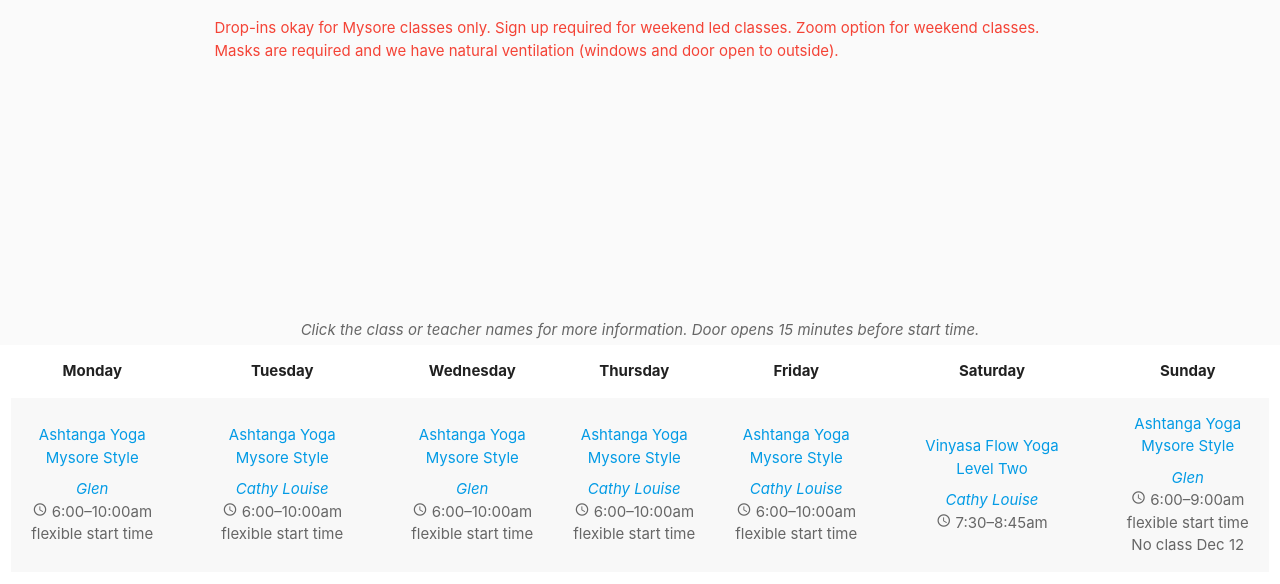
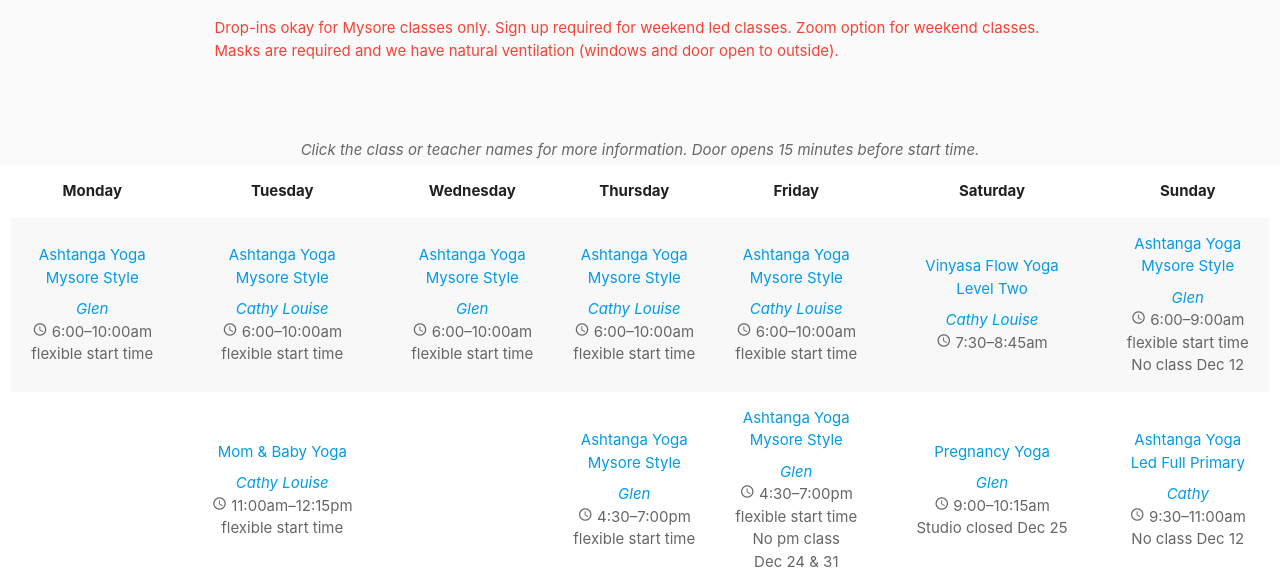
Before and after one commit to matthewmics/Purpleyoga-Page, a plain HTML site: page schedule.html in a window 1280 px wide. Shown: the part 141-725 px from the top of the page. Drawn offline with nearby package versions, Linux system fonts and the light colour scheme.

Commit message:
Revert "Update schedule.html"
This reverts commit c1b8ab5ed1f1151d38297bb24a28a6cb649acc6c.

```diff
--- a/schedule.html
+++ b/schedule.html
@@ -285,7 +285,7 @@
         </div>
       </div>
 
-      <div class="container container-fluid" style="margin-top:200px;">
+      <div class="container container-fluid">
         <div class="row" style="margin-bottom: 50px">
           <h6 id="messageClickClass" class="grey-text center">
             Click the class or teacher names for more information. Door opens 15
```
